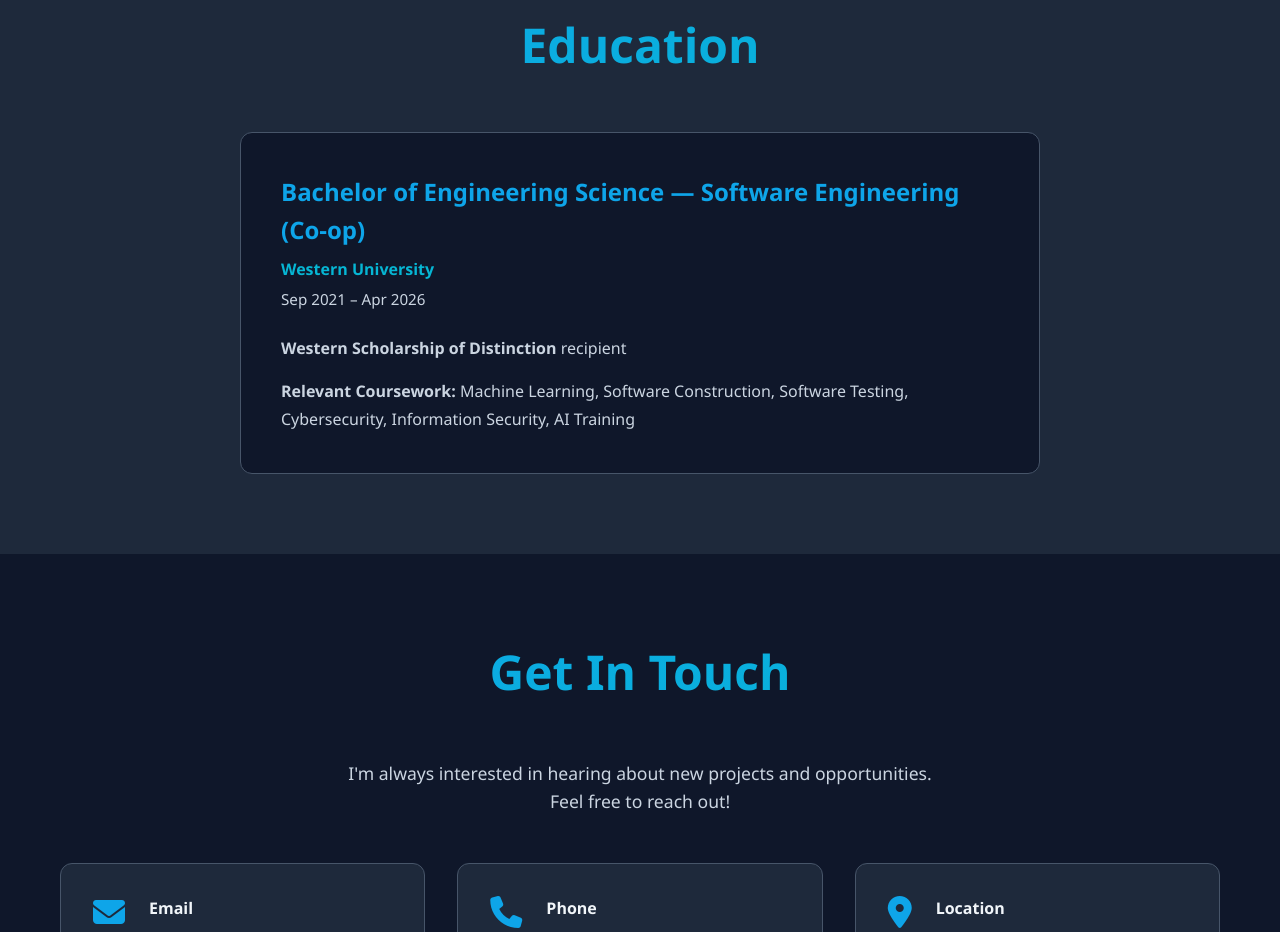
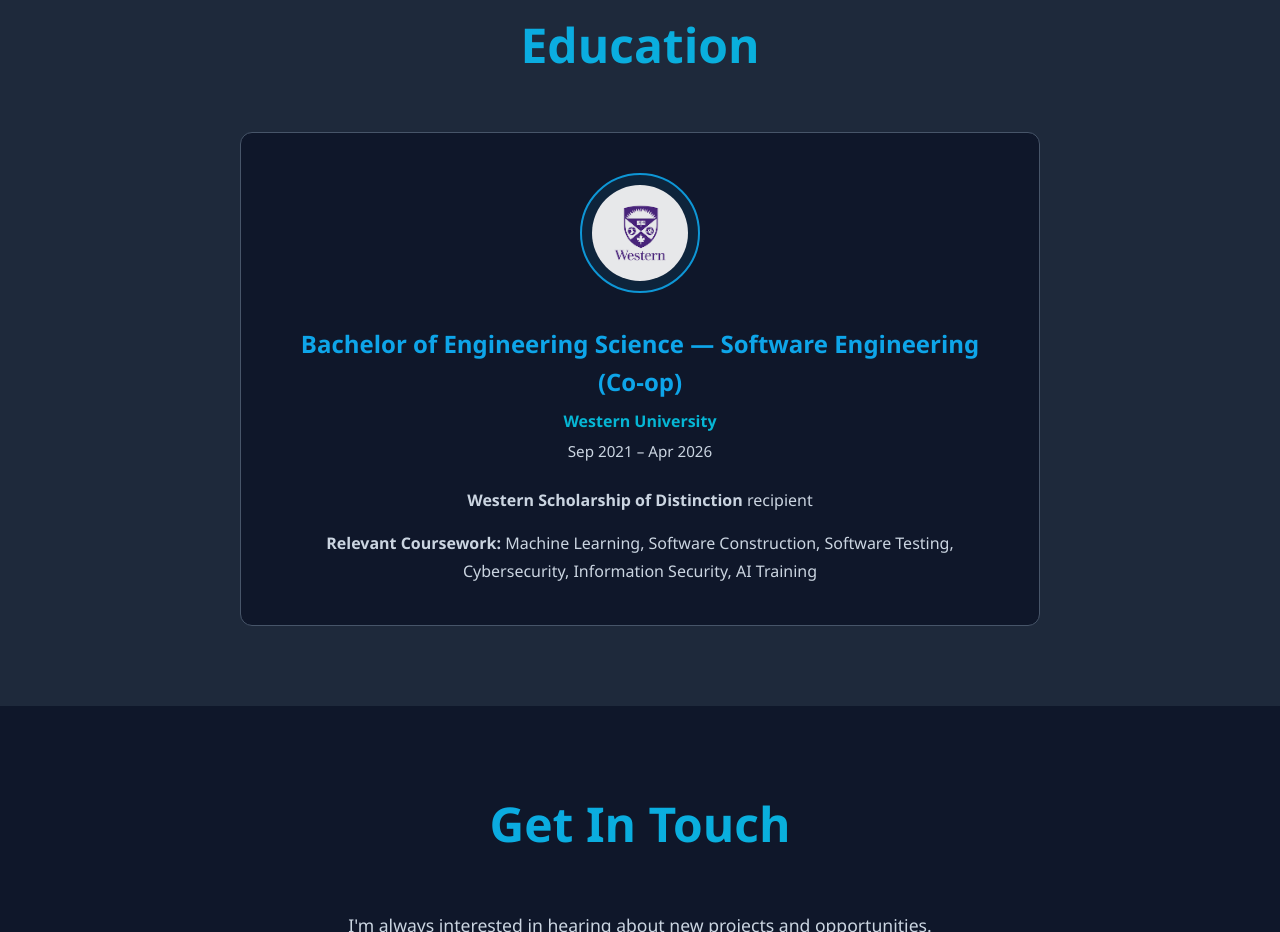
Before and after one commit to jmoham2/Junaid-Mohammed-Site, a plain HTML site: page index.html in a window 1280 px wide. Shown: the part 5740-6672 px from the top of the page. Drawn offline with Linux system fonts and the light colour scheme.

Commit message:
added western logo

```diff
--- a/index.html
+++ b/index.html
@@ -315,6 +315,7 @@
         <div class="container">
             <h2 class="section-title">Education</h2>
             <div class="education-card">
+                <img src="western.png" alt="Western University Logo" class="education-logo">
                 <h3>Bachelor of Engineering Science — Software Engineering (Co-op)</h3>
                 <p class="institution">Western University</p>
                 <p class="period">Sep 2021 – Apr 2026</p>
--- a/styles.css
+++ b/styles.css
@@ -572,6 +572,28 @@
     border: 1px solid var(--border-color);
     max-width: 800px;
     margin: 0 auto;
+    display: flex;
+    flex-direction: column;
+    align-items: center;
+    text-align: center;
+}
+
+.education-logo {
+    width: 120px;
+    height: 120px;
+    object-fit: contain;
+    margin-bottom: 2rem;
+    opacity: 0.9;
+    transition: all 0.3s ease;
+    border-radius: 50%;
+    padding: 10px;
+    background-color: rgba(14, 165, 233, 0.1);
+    border: 2px solid var(--secondary-color);
+}
+
+.education-logo:hover {
+    opacity: 1;
+    transform: scale(1.05);
 }
 
 .education-card h3 {
```
Also changed, not shown: western.png (added).
